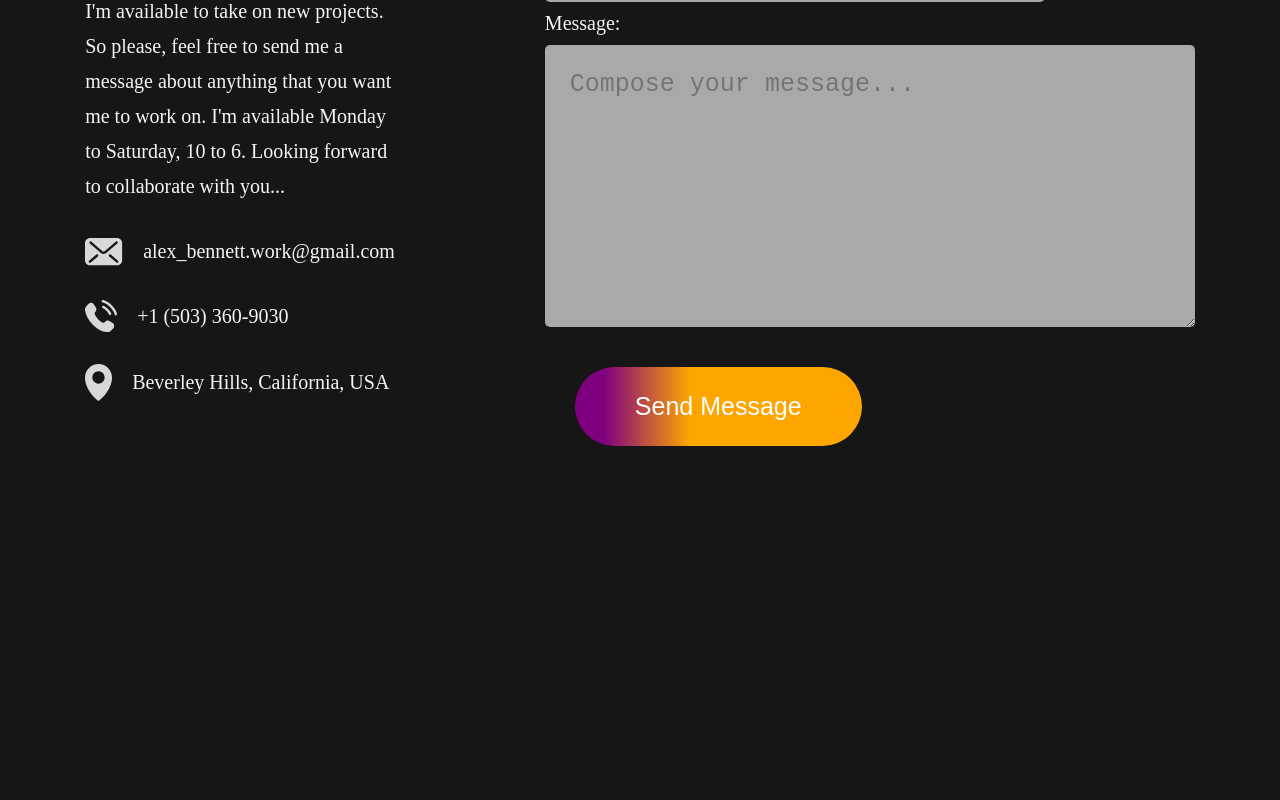
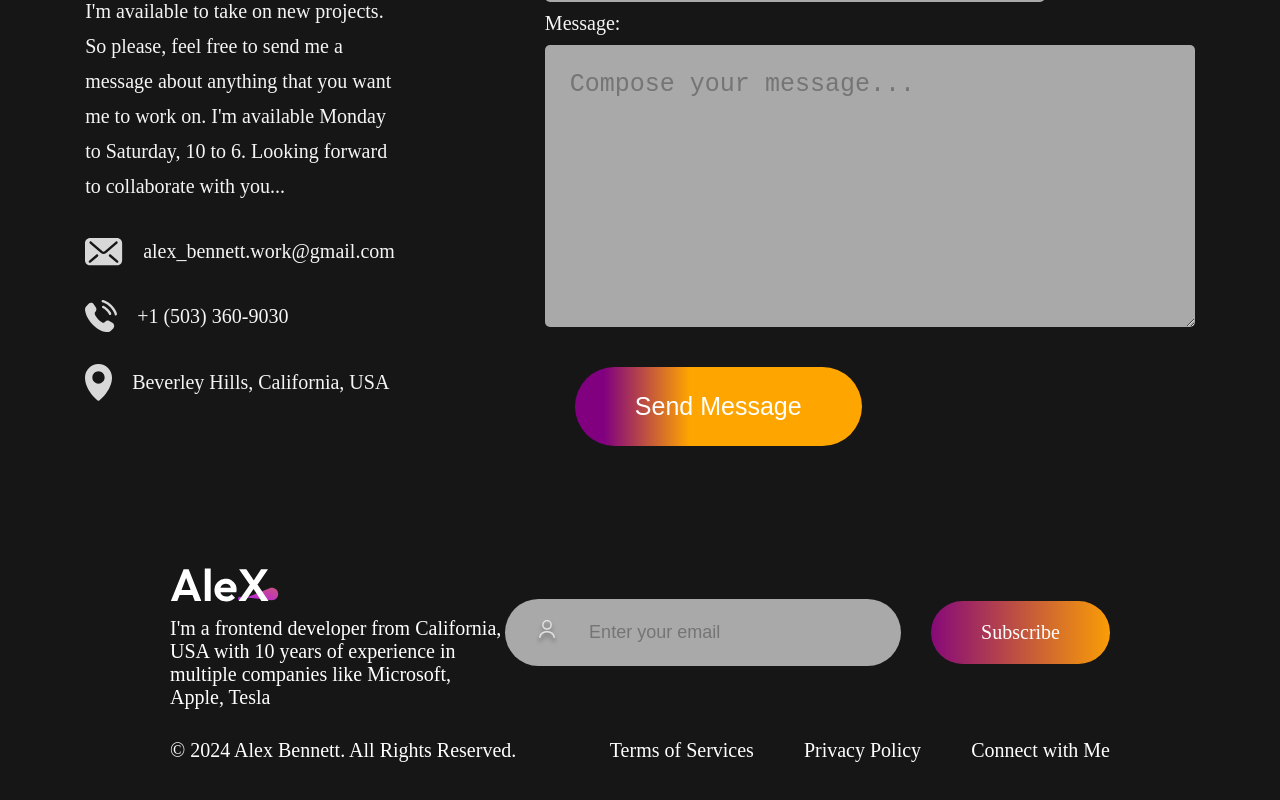
Before and after one commit to ashimaakash03/portfolio-website, a React (Vite) app in the folder react-portfolio-app/: page / in a window 1280 px wide. Shown: the part 5002-5802 px from the top of the page. Before the commit the page ends 5478 px from the top, so only its background shows below. Built offline with nearby package versions, Linux system fonts and the light colour scheme.

Commit message:
completed styling Footer component

```diff
--- a/react-portfolio-app/src/components/Footer/Footer.css
+++ b/react-portfolio-app/src/components/Footer/Footer.css
@@ -0,0 +1,59 @@
+.footer {
+  margin: 50px 170px;
+  display: flex;
+  flex-direction: column;
+  gap: 30px;
+}
+.footer-top {
+  display: flex;
+  justify-content: space-between;
+}
+.footer-top-left p {
+  font-size: 20px;
+  max-width: 400px;
+}
+.footer-top-right {
+  display: flex;
+  align-items: center;
+  gap: 30px;
+}
+.footer-email-input {
+  display: flex;
+  gap: 30px;
+  padding: 20px 30px;
+  border-radius: 50px;
+  background-color: darkgray;
+  padding-right: 80px;
+}
+.footer-email-input input {
+  outline: 0;
+  border: 0;
+  background: transparent;
+  font-size: 18px;
+  color: antiquewhite;
+}
+.footer-subscribe {
+  font-size: 20px;
+  padding: 20px 50px;
+  border-radius: 50px;
+  background: linear-gradient(270deg, orange -5.09%, purple 106.28%);
+  cursor: pointer;
+  transition: 0.3s;
+}
+.footer-subscribe:hover {
+  transform: scale(1.1) translate(100px);
+  transition: 0.5s;
+}
+.footer-bottom {
+  display: flex;
+  justify-content: space-between;
+  font-size: 20px;
+}
+.footer-bottom-right {
+  display: flex;
+  gap: 50px;
+  margin-bottom: 50px;
+}
+.footer-email-input:hover {
+  border: 2px solid white;
+}
--- a/react-portfolio-app/src/components/Footer/Footer.jsx
+++ b/react-portfolio-app/src/components/Footer/Footer.jsx
@@ -1,7 +1,37 @@
 import "./Footer.css";
-
+import footer_logo from "../../assets/images/footer_logo.svg";
+import user_icon from "../../assets/images/user_icon.svg";
 const Footer = () => {
-  return <div></div>;
+  return (
+    <div className="footer">
+      <div className="footer-top">
+        <div className="footer-top-left">
+          <img src={footer_logo} alt="" />
+          <p>
+            I&apos;m a frontend developer from California, USA with 10 years of
+            experience in multiple companies like Microsoft, Apple, Tesla
+          </p>
+        </div>
+        <div className="footer-top-right">
+          <div className="footer-email-input">
+            <img src={user_icon} alt="" />
+            <input type="email" placeholder="Enter your email" />
+          </div>
+          <div className="footer-subscribe">Subscribe</div>
+        </div>
+      </div>
+      <div className="footer-bottom">
+        <p className="footer-bottom-left">
+          © 2024 Alex Bennett. All Rights Reserved.
+        </p>
+        <div className="footer-bottom-right">
+          <p>Terms of Services</p>
+          <p>Privacy Policy</p>
+          <p>Connect with Me</p>
+        </div>
+      </div>
+    </div>
+  );
 };
 
 export default Footer;
```
